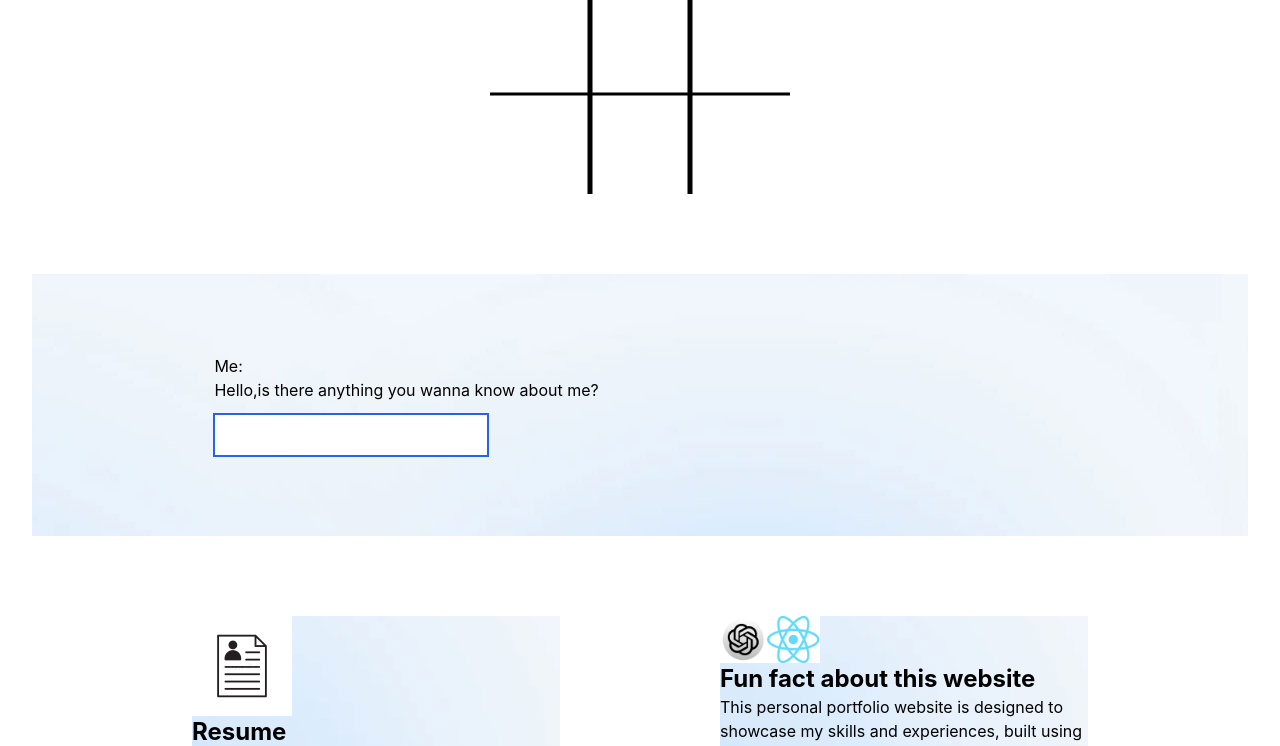
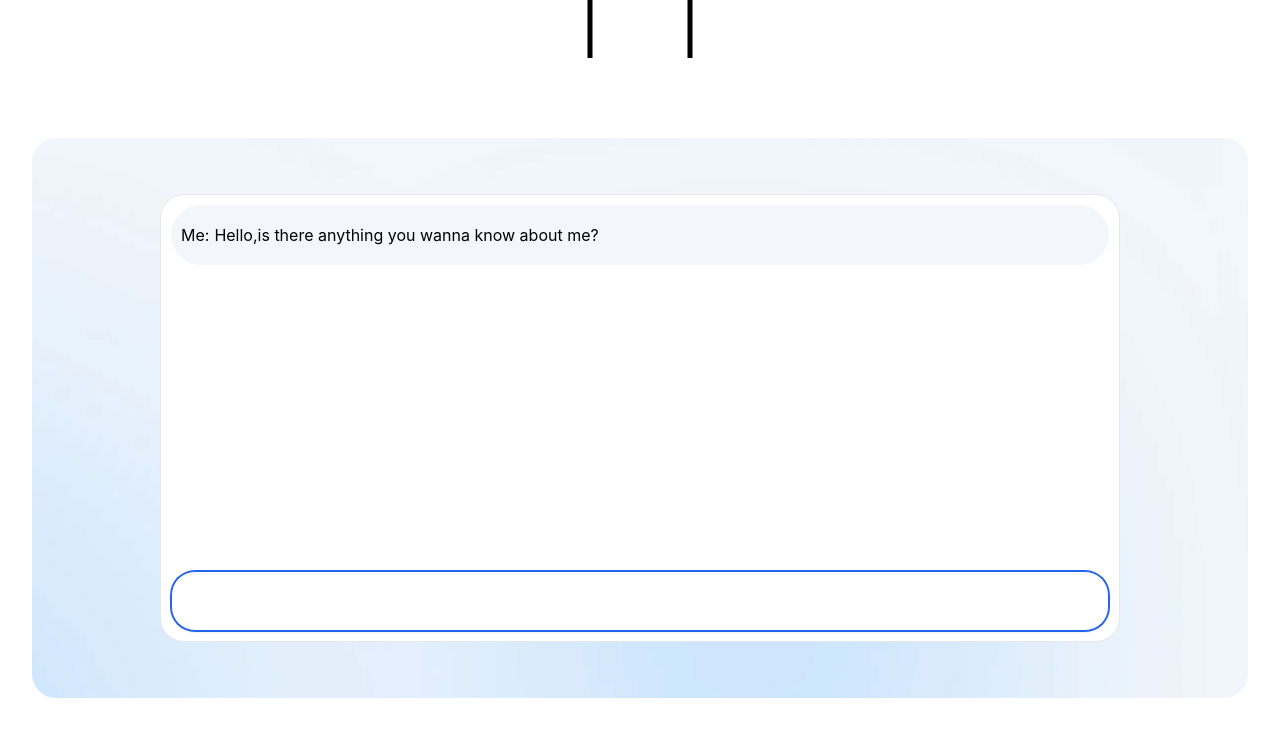
Before and after one commit to Irvingouj/my-website-nextjs, a Next.js app: page / in a window 1280 px wide. Shown: the part 940-1686 px from the top of the page. Built offline with nearby package versions, Linux system fonts and the light colour scheme; a web font is replaced by a local one.

Commit message:
fix: more css

```diff
--- a/src/components/About.tsx
+++ b/src/components/About.tsx
@@ -12,8 +12,8 @@ const About: FC = () => (
     "
   >
     <TopBar />
-    <div className=" w-[95%] max-w-[1200px] mx-auto flex flex-auto my-[3rem]">
-      <div className="float-right overflow-hidden flex-1 font pr-[20%]">
+    <div className=" w-[95%] max-w-[1200px] mx-[50px] flex flex-auto my-[3rem]">
+      <div className="float-right overflow-hidden flex-1 font pr-[30px]">
         <h1 style={{ fontStyle: 'italic' }}>
           Hi There, My name is {GetText.name()}
         </h1>
@@ -33,7 +33,7 @@ const About: FC = () => (
         <br />
         <p>Play a game with me!</p>
       </div>
-      <div className="float-left w-[25rem] h-[25rem] relative">
+      <div className="float-left w-[25vw] h-[25vw] relative">
         <Image src="/selfie.png" alt="Selfie" fill className="float-right" />
       </div>
       <div className="clear"></div>
--- a/src/components/Chatbox.tsx
+++ b/src/components/Chatbox.tsx
@@ -50,32 +50,6 @@ const Chatbox: FC = () => {
     }
   }, [inputFinished]);
 
-  const minHeight = (div: HTMLDivElement | undefined) => {
-    if (!div) {
-      return 60;
-    }
-    const wordHeight = 232 / 8;
-    const wordWidth = 1110 / 79;
-
-    const height = div.offsetHeight;
-    const width = div.offsetWidth - 60;
-
-    const wordCount = div.innerText.length;
-    const wordCountPerLine = Math.floor(width / wordWidth);
-    const lineCount = Math.ceil(wordCount / wordCountPerLine);
-
-    setTimeout(() => {
-      scrollToBottom();
-    }, 10);
-    return Math.max(height, lineCount * wordHeight + 20);
-  };
-
-  const scrollToBottom = () => {
-    if (chatboxRef.current) {
-      chatboxRef.current.scrollTop = chatboxRef.current.scrollHeight;
-    }
-  };
-
   const getMap = () => {
     if (!listRef.current) {
       listRef.current = new Map<number, HTMLDivElement>();
@@ -85,12 +59,12 @@ const Chatbox: FC = () => {
 
   return (
     <div
-      className="mt-[5rem] justify-center bg-second-background w-full h-full flex items-center"
+      className="mt-[5rem] justify-center bg-second-background w-full h-[70vh] flex items-center rounded-3xl"
       id="Chat"
     >
-      <div className="w-[70%] mt-[5rem] mb-[5rem]">
-        <div className="chatarea">
-          <div className="chatbox" ref={chatboxRef}>
+      <div className="w-[75vw] mt-[5rem] mb-[5rem] relative h-[80%]">
+        <div className="border bg-white w-full h-full px-[10px] py-[10px] rounded-3xl flex flex-col">
+          <div id="chatbox" className="flex flex-col h-full" ref={chatboxRef}>
             {messages.map((message, index) => {
               return (
                 <div
@@ -103,12 +77,13 @@ const Chatbox: FC = () => {
                     }
                   }}
                   className={
-                    'chat-list-item ' + (index % 2 == 0 ? 'even' : 'odd')
+                    (index % 2 == 0 ? 'bg-lightblue' : '') +
+                    ' rounded-full min-h-[60px] p-[10px] flex items-center'
                   }
                   key={index}
-                  style={{ minHeight: minHeight(getMap().get(index)) }}
+                  // style={{ minHeight: minHeight(getMap().get(index)) }}
                 >
-                  <div className="sender">
+                  <div className="pr-[5px]">
                     {message.sender.charAt(0).toUpperCase() +
                       message.sender.slice(1) +
                       ':'}
@@ -120,6 +95,7 @@ const Chatbox: FC = () => {
             })}
           </div>
           <input
+            className="rounded-3xl shadow min-h-[60px]"
             disabled={inputFinished}
             ref={inputRef}
             type="text"
@@ -127,7 +103,7 @@ const Chatbox: FC = () => {
             onKeyDown={sendMessage}
           ></input>
         </div>
-        <div className="clear"></div>
+        <div className=""></div>
       </div>
     </div>
   );
--- a/tailwind.config.ts
+++ b/tailwind.config.ts
@@ -9,43 +9,10 @@ export default {
         primary: ['Inter', ...defaultTheme.fontFamily.sans],
       },
       colors: {
-        primary: {
-          // Customize it on globals.css :root
-          50: 'rgb(var(--tw-color-primary-50) / <alpha-value>)',
-          100: 'rgb(var(--tw-color-primary-100) / <alpha-value>)',
-          200: 'rgb(var(--tw-color-primary-200) / <alpha-value>)',
-          300: 'rgb(var(--tw-color-primary-300) / <alpha-value>)',
-          400: 'rgb(var(--tw-color-primary-400) / <alpha-value>)',
-          500: 'rgb(var(--tw-color-primary-500) / <alpha-value>)',
-          600: 'rgb(var(--tw-color-primary-600) / <alpha-value>)',
-          700: 'rgb(var(--tw-color-primary-700) / <alpha-value>)',
-          800: 'rgb(var(--tw-color-primary-800) / <alpha-value>)',
-          900: 'rgb(var(--tw-color-primary-900) / <alpha-value>)',
-          950: 'rgb(var(--tw-color-primary-950) / <alpha-value>)',
-        },
         dark: '#222222',
+        lightblue: '#f3f6fb;',
       },
-      keyframes: {
-        flicker: {
-          '0%, 19.999%, 22%, 62.999%, 64%, 64.999%, 70%, 100%': {
-            opacity: '0.99',
-            filter:
-              'drop-shadow(0 0 1px rgba(252, 211, 77)) drop-shadow(0 0 15px rgba(245, 158, 11)) drop-shadow(0 0 1px rgba(252, 211, 77))',
-          },
-          '20%, 21.999%, 63%, 63.999%, 65%, 69.999%': {
-            opacity: '0.4',
-            filter: 'none',
-          },
-        },
-        shimmer: {
-          '0%': {
-            backgroundPosition: '-700px 0',
-          },
-          '100%': {
-            backgroundPosition: '700px 0',
-          },
-        },
-      },
+      keyframes: {},
       animation: {
         flicker: 'flicker 3s linear infinite',
         shimmer: 'shimmer 1.3s linear infinite',
```
